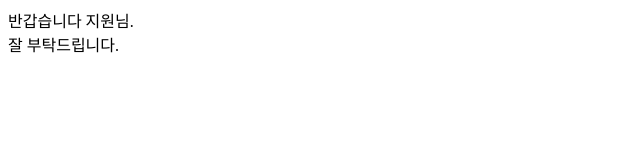
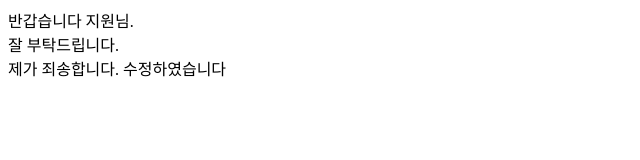
Before and after one commit to seongyong-test/test-jiwon, a plain HTML site: page index.html in a window 1280 px wide. Shown: the whole page, without its empty margins (0-640 px from the left). Drawn offline with Linux system fonts and the light colour scheme.

Commit message:
fixed : index.html 텍스트를 수정하였습니다

```diff
--- a/index.html
+++ b/index.html
@@ -9,5 +9,6 @@
 <body>
     반갑습니다 지원님.
     <div>잘 부탁드립니다.</div>
+    <div>제가 죄송합니다. 수정하였습니다</div>
 </body>
 </html>
```
